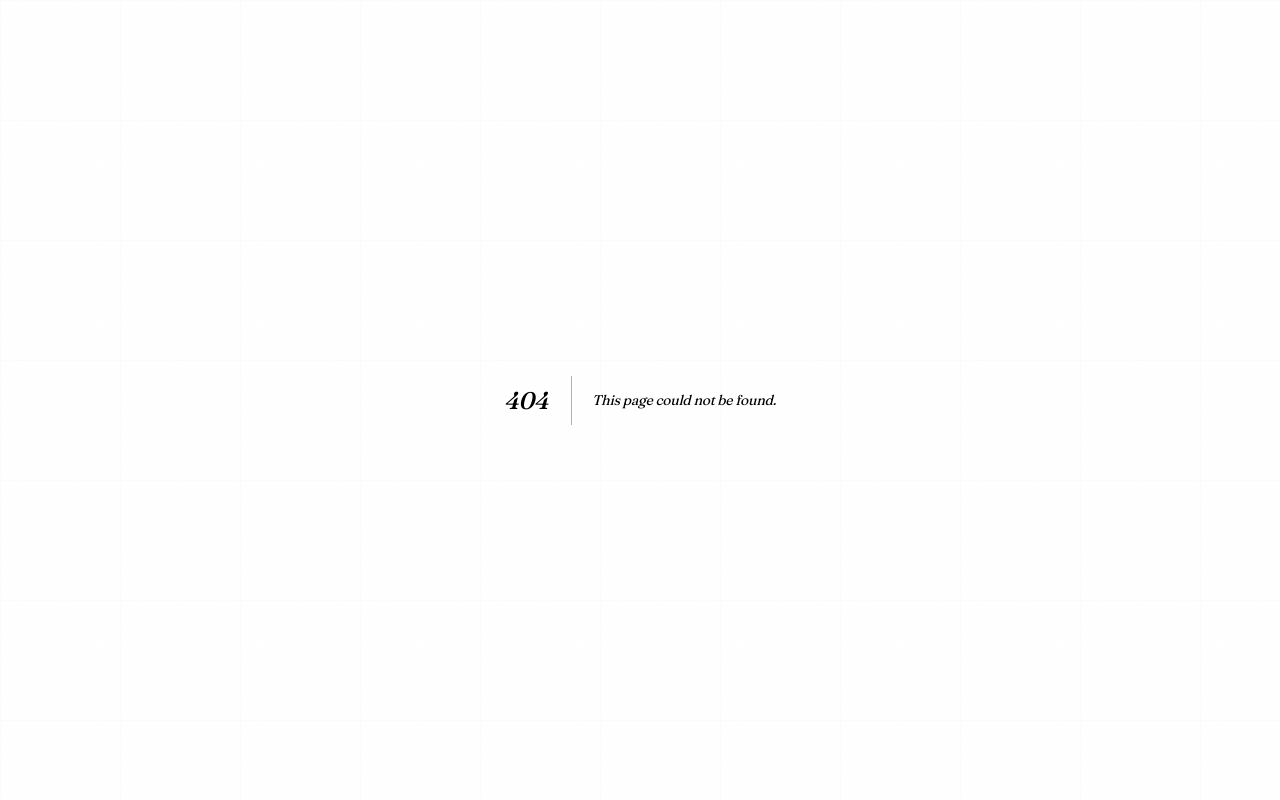
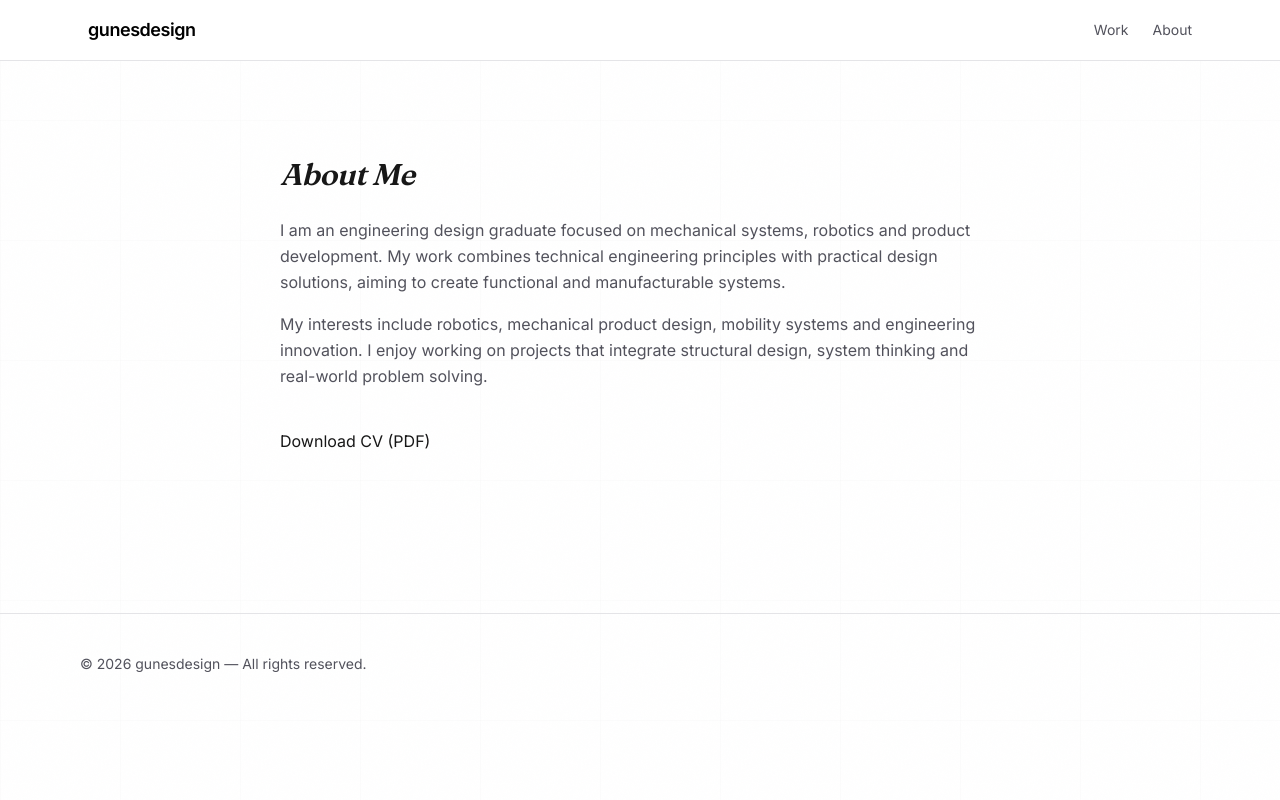
Before and after one commit to erkindincer/gunesdesign, a Next.js app: page /about in a window 1280 px wide. Before the commit this address had no page. Shown: the top 800 px of the page. Built offline with nearby package versions, Linux system fonts and the light colour scheme.

Commit message:
update site

```diff
--- /dev/null
+++ b/src/app/about/page.tsx
@@ -0,0 +1,35 @@
+export default function AboutPage() {
+  return (
+    <main className="max-w-3xl mx-auto px-6 py-24">
+
+      <h1 className="text-3xl font-semibold tracking-tight">
+        About Me
+      </h1>
+
+      <p className="mt-6 text-zinc-600 leading-relaxed">
+        I am an engineering design graduate focused on mechanical systems,
+        robotics and product development. My work combines technical
+        engineering principles with practical design solutions, aiming to
+        create functional and manufacturable systems.
+      </p>
+
+      <p className="mt-4 text-zinc-600 leading-relaxed">
+        My interests include robotics, mechanical product design, mobility
+        systems and engineering innovation. I enjoy working on projects that
+        integrate structural design, system thinking and real-world
+        problem solving.
+      </p>
+
+      <div className="mt-10">
+        <a
+          href="/files/erkin-dincer-cv.pdf"
+          download
+          className="btn-download"
+        >
+          Download CV (PDF)
+        </a>
+      </div>
+
+    </main>
+  );
+}
--- a/src/app/page.tsx
+++ b/src/app/page.tsx
@@ -16,10 +16,13 @@ export default function HomePage() {
         <p className="text-xs tracking-[0.22em] uppercase text-zinc-500 mb-4">
           PORTFOLIO / EDITORIAL
         </p>
+    <section className="mt-16">
+
+    </section>
 
         {/* BAŞLIK VE BUTONLARI AYNI SATIRA ALAN FLEX BOX */}
-        <div className="flex flex-wrap items-baseline gap-x-24 gap-y-6">
-          <h1 className="text-5xl md:text-5xl leading-none font-semibold tracking-tighter">
+        <div className="flex items-center justify-center py-1">
+          <h1 className="text-4xl md:text-4xl font-serif italic text-zinc-200 tracking-tight">
             gunesdesign
           </h1>
 
@@ -122,5 +125,7 @@ export default function HomePage() {
         </section>
       </Container>
     </main>
+
   );
+
 }
--- a/src/components/Header.tsx
+++ b/src/components/Header.tsx
@@ -3,25 +3,31 @@ import Container from "./container";
 
 export default function Header() {
   return (
-    <header className="absolute top-0 left-0 right-0 z-50 bg-transparent">
+    <header className="border-b border-zinc-200 sticky top-0 bg-white z-50">
+      <div className="mx-auto max-w-6xl px-6 py-4 flex items-center justify-between">
 
+        <a href="/" className="text-lg font-semibold tracking-tight text-black">
+          gunesdesign
+        </a>
 
-      <Container>
-        <div className="h-14 flex items-center justify-between">
-          <Link href="/" className="text-sm font-semibold tracking-wide">
-            {/*gunesdesign*/}
-          </Link>
+        <nav className="flex items-center gap-6 text-sm">
+          <a
+            href="/"
+            className="text-zinc-600 hover:text-zinc-900 transition"
+          >
+            Work
+          </a>
 
-          <nav className="flex items-center gap-4 text-sm text-zinc-700">
-            <a className="hover:text-zinc-950" href="/#designs">
-              {/*Designs*/}
-            </a>
-            <a className="hover:text-zinc-950" href="/#contact">
-              {/*Contact*/}
-            </a>
-          </nav>
-        </div>
-      </Container>
+          <a
+            href="/about"
+            className="text-zinc-600 hover:text-zinc-900 transition"
+          >
+            About
+          </a>
+
+        </nav>
+
+      </div>
     </header>
   );
 }
```
Also changed, not shown: 1 other file (tests, documents, lock files or other folders).
